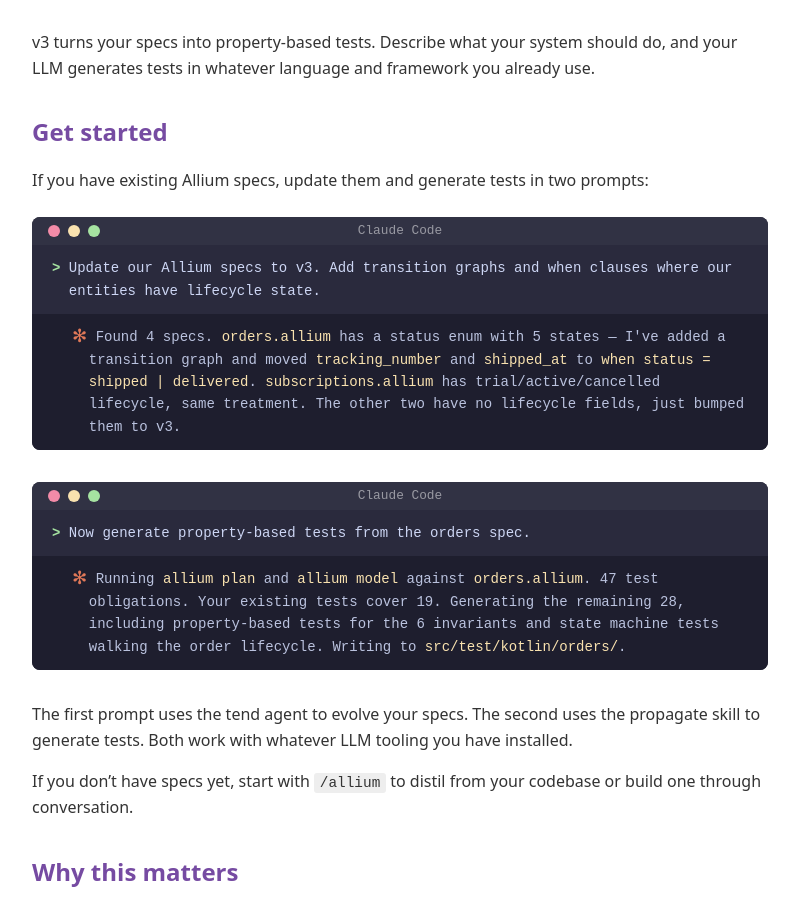
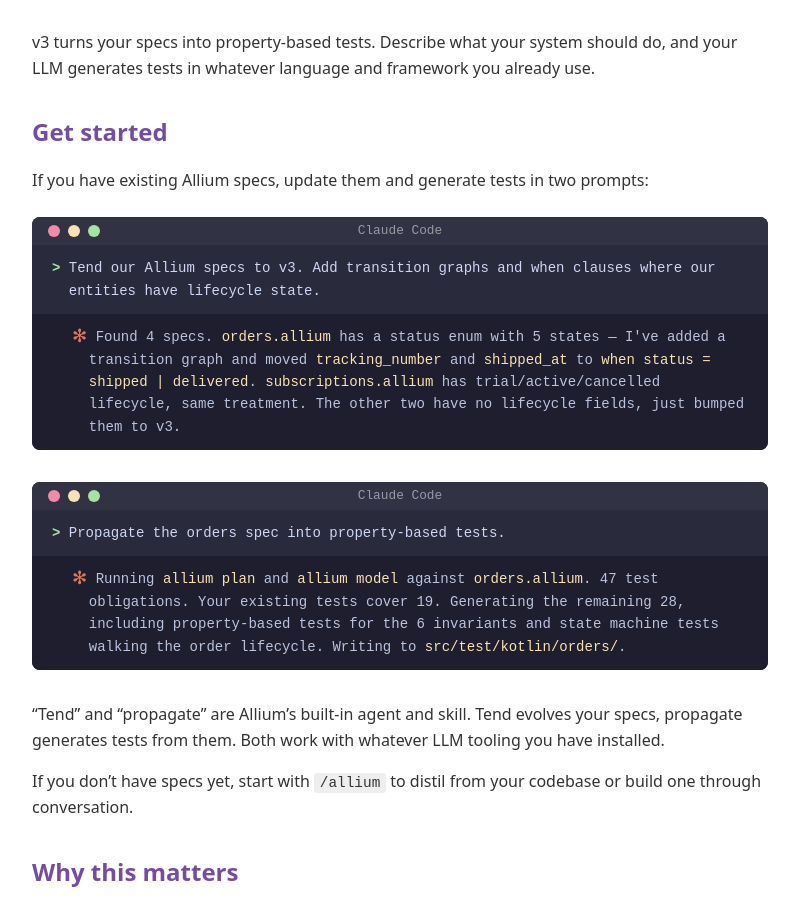
Before and after one commit to juxt/allium, a Jekyll site: the page built from v3/index.md, in a window 1280 px wide and 900 px high, scrolled down 193 px. Shown: the whole window, without its empty margins (240-1039 px from the left). Built offline with Jekyll 4.4.1, drawn with Linux system fonts in a browser that asks for light colours.

Commit message:
Use tend and propagate by name in getting started examples

```diff
--- a/v3/index.md
+++ b/v3/index.md
@@ -22,7 +22,7 @@
   </div>
   <div class="terminal-body">
     <div class="turn user">
-      <span class="prompt">&gt;</span> Update our Allium specs to v3. Add transition graphs and when clauses where our entities have lifecycle state.
+      <span class="prompt">&gt;</span> Tend our Allium specs to v3. Add transition graphs and when clauses where our entities have lifecycle state.
     </div>
     <div class="turn llm">
       <span class="marker">✻</span> Found 4 specs. <code>orders.allium</code> has a status enum with 5 states — I've added a transition graph and moved <code>tracking_number</code> and <code>shipped_at</code> to <code>when status = shipped | delivered</code>. <code>subscriptions.allium</code> has trial/active/cancelled lifecycle, same treatment. The other two have no lifecycle fields, just bumped them to v3.
@@ -41,7 +41,7 @@
   </div>
   <div class="terminal-body">
     <div class="turn user">
-      <span class="prompt">&gt;</span> Now generate property-based tests from the orders spec.
+      <span class="prompt">&gt;</span> Propagate the orders spec into property-based tests.
     </div>
     <div class="turn llm">
       <span class="marker">✻</span> Running <code>allium plan</code> and <code>allium model</code> against <code>orders.allium</code>. 47 test obligations. Your existing tests cover 19. Generating the remaining 28, including property-based tests for the 6 invariants and state machine tests walking the order lifecycle. Writing to <code>src/test/kotlin/orders/</code>.
@@ -49,7 +49,7 @@
   </div>
 </div>
 
-The first prompt uses the tend agent to evolve your specs. The second uses the propagate skill to generate tests. Both work with whatever LLM tooling you have installed.
+"Tend" and "propagate" are Allium's built-in agent and skill. Tend evolves your specs, propagate generates tests from them. Both work with whatever LLM tooling you have installed.
 
 If you don't have specs yet, start with `/allium` to distil from your codebase or build one through conversation.
 
```
